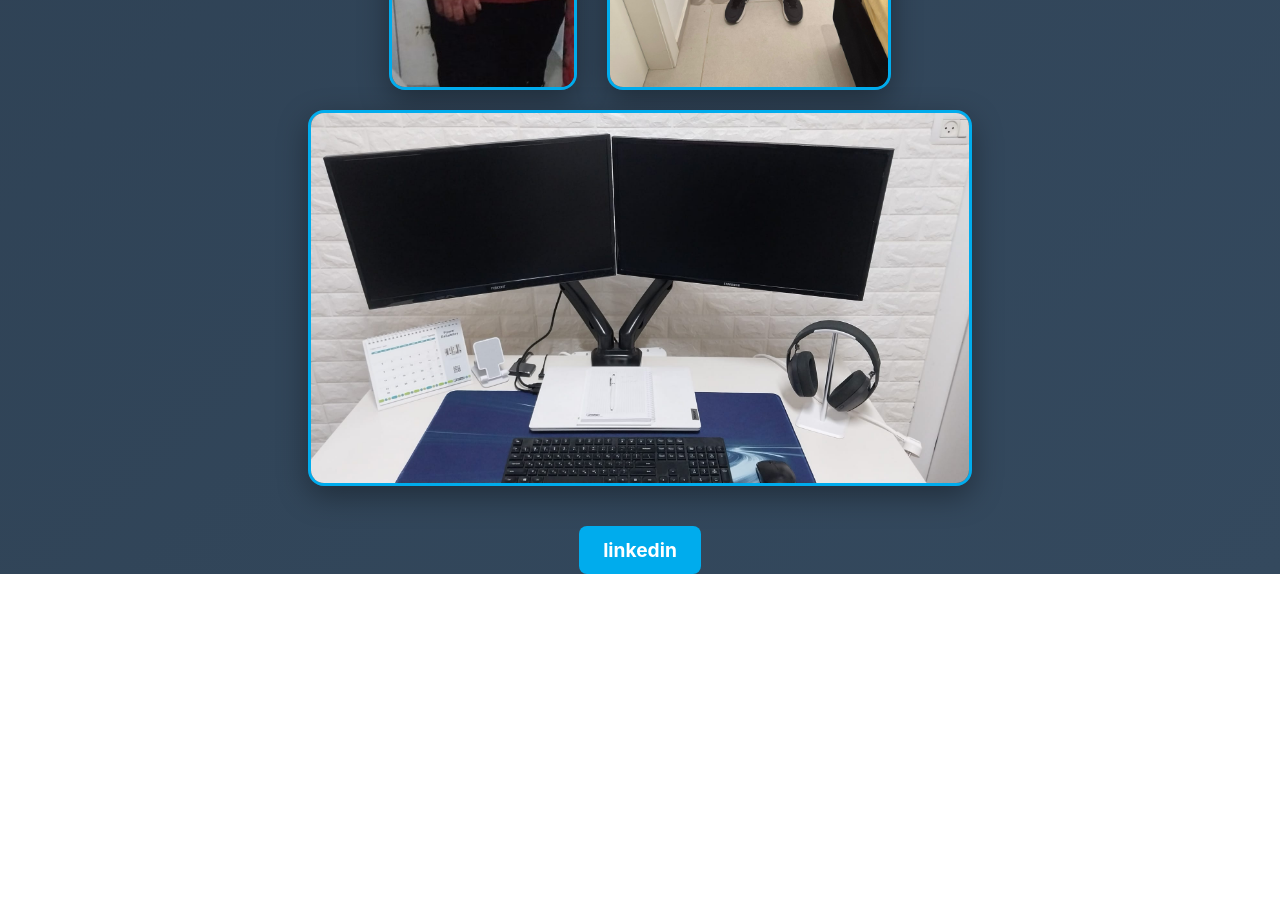
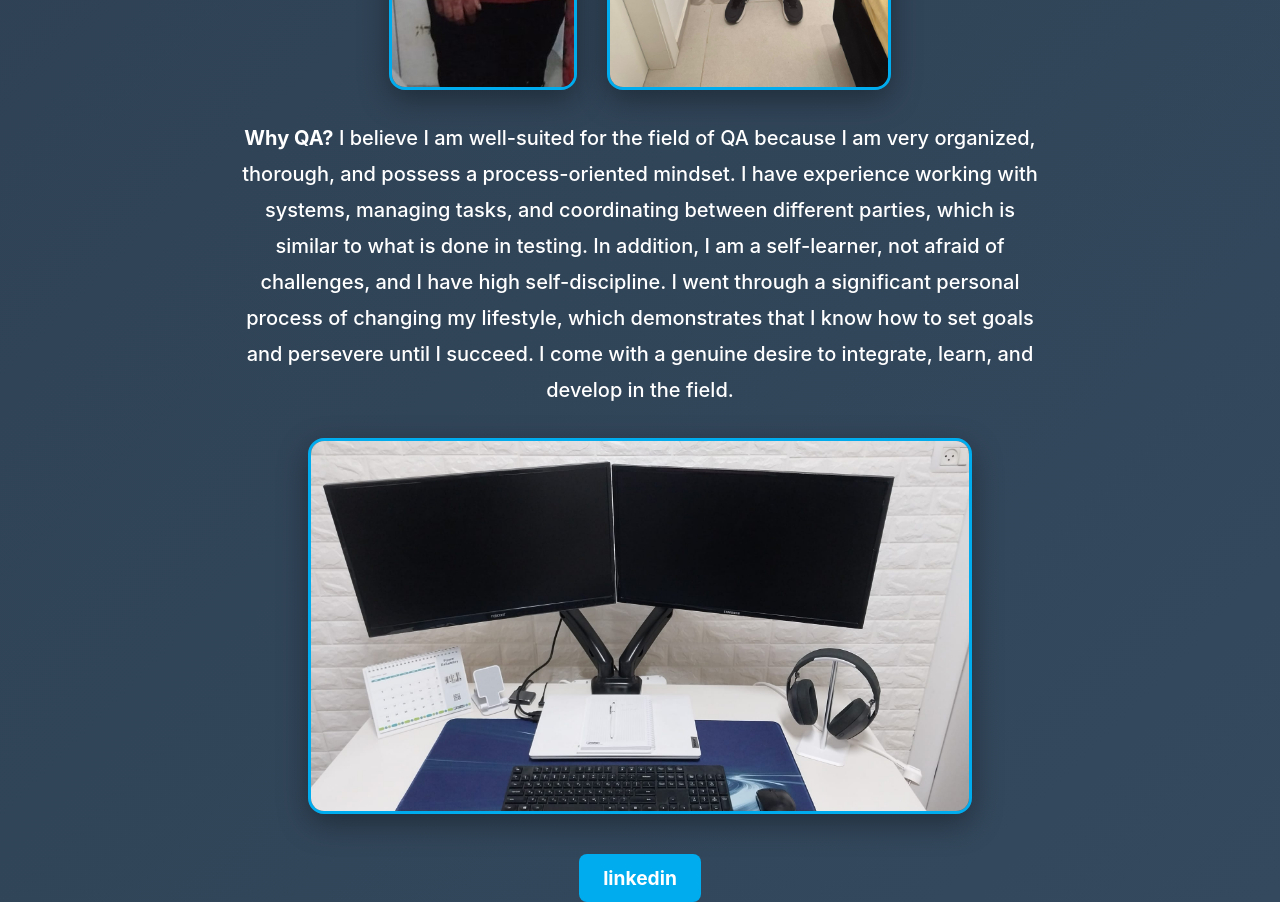
Before and after one commit to yossinativ/my-site, a plain HTML site: page index.html in a window 1280 px wide. Shown: the part 1400-2302 px from the top of the page. Before the commit the page ends 1974 px from the top, so only its background shows below. Drawn offline with Linux system fonts and the light colour scheme.

Commit message:
Add files via upload

```diff
--- a/index.html
+++ b/index.html
@@ -23,6 +23,13 @@
     <img src="images/yossi3.jpg">
 	</div>
 
+		<p><b>Why QA?</b>
+
+I believe I am well-suited for the field of QA because I am very organized, thorough, and possess a process-oriented mindset. I have experience working with systems, managing tasks, and coordinating between different parties, which is similar to what is done in testing. In addition, I am a self-learner, not afraid of challenges, and I have high self-discipline.
+
+I went through a significant personal process of changing my lifestyle, which demonstrates that I know how to set goals and persevere until I succeed.
+
+I come with a genuine desire to integrate, learn, and develop in the field.</p>
 
 		<img src="images/yossi4.jpg"/>
 
```
Also changed, not shown: Why QA.txt (added).
